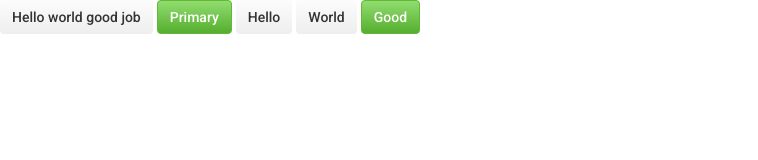
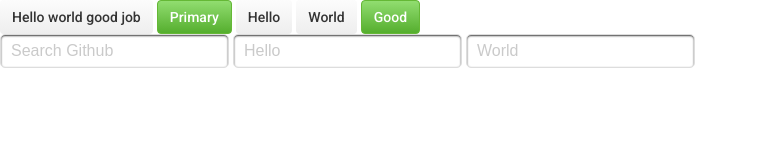
Before and after one commit to seoyeon1/git_example, a plain HTML site: page index.html in a window 1280 px wide. Shown: the whole page, without its empty margins (0-758 px from the left). Drawn offline with nearby package versions, Linux system fonts and the light colour scheme.

Commit message:
add input text, vendor prefix

```diff
--- a/css/main.css
+++ b/css/main.css
@@ -44,3 +44,30 @@ A-B : 일반적인 이름 */
     color: #fff;
     background: #55a532 linear-gradient(#91dd70, #55ae2e);
   }
+
+
+/* input text */
+
+.input--text {
+  height: 34px;
+  padding: 0 10px;
+  border: 1px solid #ddd;
+  border-radius: 5px;
+  box-sizing: border-box;
+  outline: none;
+  box-shadow: inset 0 1px 2px rgba(0, 0, 0, 0.75);
+  font-size: 16px;
+}
+
+.input--text:focus {
+  border-color: #51a7e8;
+  box-shadow: inset 0 1px 2px rgba(0, 0, 0, 0.75),
+  0 0 5px rgba(81,167,232,0.5);
+
+}
+
+/* Vendor Prefix(브라우저 업체별 접두사) */
+
+.input--text::-webkit-input-placeholder{color: #cacaca;}
+.input--text::-ms-input-placeholder{color: #cacaca;}
+.input--text::-moz-input-placeholder{color: #cacaca;}
--- a/index.html
+++ b/index.html
@@ -52,6 +52,11 @@
     <div class="btn">World</div>
     <div class="btn btn--primary">Good</div>
 
+    <div>
+    <input type="text" class="input--text" placeholder="Search Github">
+    <input type="text" class="input--text" placeholder="Hello">
+    <input type="text" class="input--text" placeholder="World"></div>
+
 </div>
 </body>
 </html>
```
